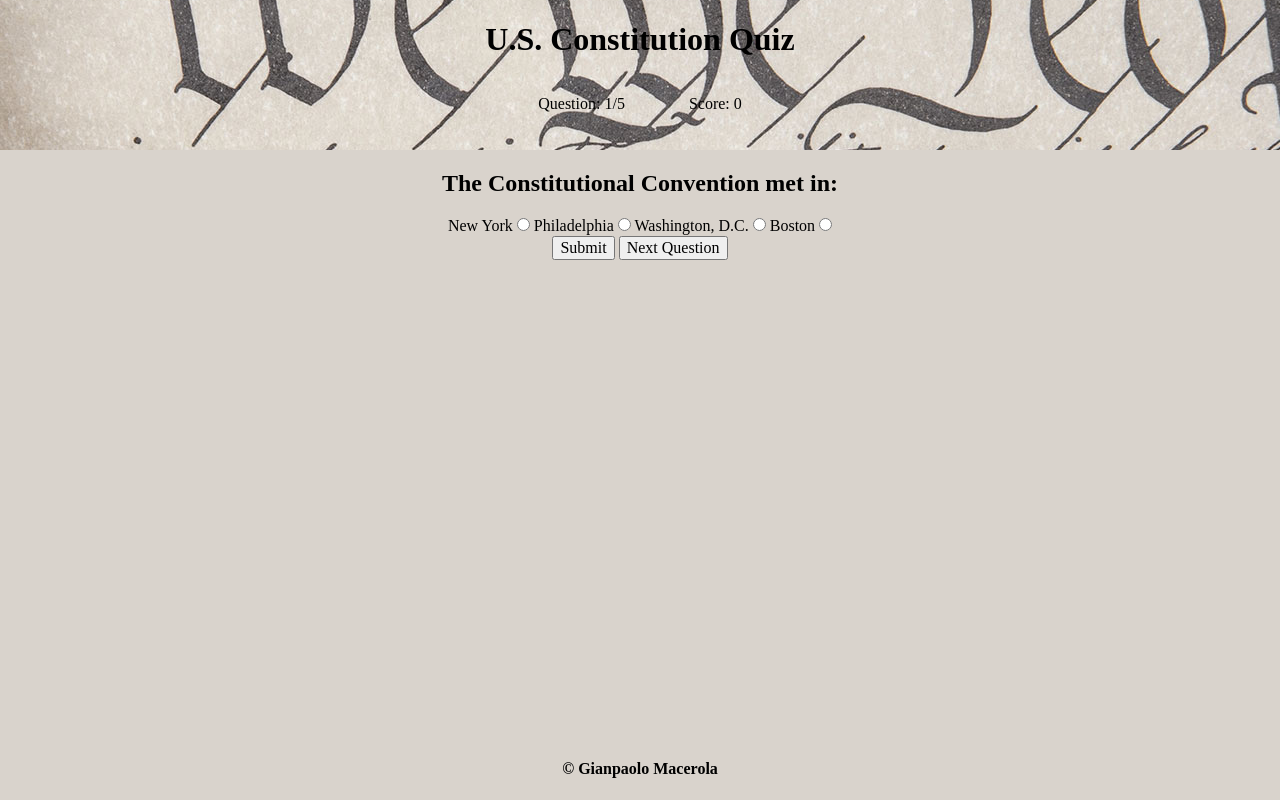
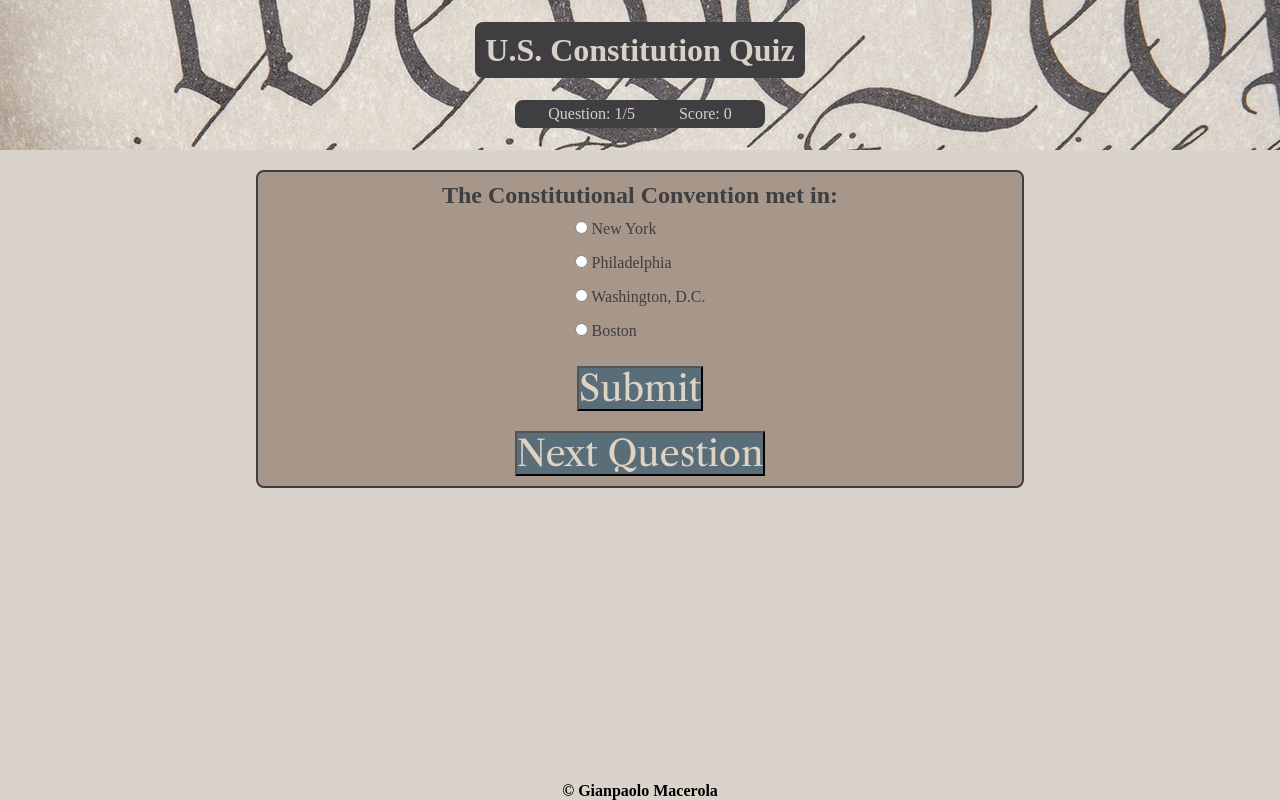
Before and after one commit to gmacerola/quiz-app, a plain HTML site: page index.html in a window 1280 px wide. Both pictures are taken after a click on the button "Start". Drawn offline with nearby package versions, Linux system fonts and the light colour scheme.

Commit message:
Added more css for right wrong

```diff
--- a/index.html
+++ b/index.html
@@ -19,7 +19,7 @@
         </div>
     </header>
 
-    <main>
+    <main class="box">
         <div class="start">
             <h2>How much do you know about the United States Constitution?</h2>
             <img src="images/constitution.jpg">
--- a/index.js
+++ b/index.js
@@ -4,6 +4,112 @@ let correctNum = 0;
 function updateQuesNum () {
     quesNum++;
 }
+
+function startQuiz () {
+    $(".js-startButton").on("click" , function (event) {
+        renderQuestion();
+    })
+}
+
+function renderQuestion () {
+    $(".start").hide();
+    $(".quesNum").text(quesNum + 1);
+    $(".correctNum").text(correctNum);
+    const questionHtml = $(`
+    <div class="questionText">
+        <h2>${STORE[quesNum].question}</h2>
+    </div>
+    `);
+    const choicesHtml = $(`
+        <div>
+            <form>
+                <input type="radio" name="userAnswer" id="0" value="0">
+                <label for="0">${STORE[quesNum].choices[0]}</label>
+                <br>
+                <input type="radio" name="userAnswer" id="1" value="1">
+                <label for="1">${STORE[quesNum].choices[1]}</label>
+                <br>
+                <input type="radio" name="userAnswer" id="2" value="2">
+                <label for="2">${STORE[quesNum].choices[2]}</label>
+                <br>
+                <input type="radio" name="userAnswer" id="3" value="3">
+                <label for="3">${STORE[quesNum].choices[3]}</label>
+            </form>
+        </div>
+    `)
+    const buttonsHtml = $(`
+        <div class="buttons">
+        <button type="submit" class="submit button" id="answer">Submit</button>
+        <button type="button" class="next button" id="next">Next Question</button>
+        </div>
+    `);
+    $(".question").html(questionHtml);
+    $(".choices").html(choicesHtml);
+    $(".buttons").html(buttonsHtml);
+}
+
+function checkAnswer () {
+    $(".buttons").on("click" , ".submit" , function(event) {
+        event.preventDefault();
+        let selected = $('input[name=userAnswer]:checked').val();
+        if (!selected) {
+            alert("Choose an option");
+        } else if (selected == STORE[quesNum].answer) {
+            $(".answer").addClass("correct");
+            $(".answer").html(`
+            <h2>CORRECT</h2>
+            <h3>${STORE[quesNum].funFact}</h3>`);
+            correctNum++;
+        } else {
+            $(".answer").addClass("incorrect");
+            $(".answer").html(`
+            <h2>INCORRECT</h2>
+            <h3>${STORE[quesNum].funFact}</h3>`)
+        }
+    })
+}
+
+function advanceQuestion () {
+    $(".buttons").on("click" , ".next" , function(event) {
+        updateQuesNum();
+        $(".answer").removeClass("correct incorrect");
+        if (quesNum < STORE.length) {
+            $(".answer").html(``);
+            renderQuestion();
+        } else {
+            finalScreen();
+            //$(".question").html(`<h2>Final Score = ${correctNum}</h2>`)
+            //$(".choices").html(``);
+            //$(".buttons").html(``);
+            //$(".answer").html(``);
+        }
+    })
+}
+
+function finalScreen () {
+    $(".question").html(`<h2>You got ${correctNum} out of ${STORE.length} correct.</h2>`)
+    $(".choices").html(`
+        <button type="button" class="restart button" id="restart">Try Again?</button>
+    `)
+    $(".buttons").html(``);
+    $(".answer").html(``);
+    $(".choices").on("click" , ".restart" , function(event) {
+        $(".question").html(``);
+        $(".choices").html(``);
+        quesNum = 0;
+        correctNum = 0;
+        $(".quesNum").text(0);
+        $(".correctNum").text(0);
+        $(".start").show();
+    })
+}
+
+function handleQuiz() {
+    startQuiz ();
+    checkAnswer();
+}
+
+$(handleQuiz);
 
 /*
 function startQuiz () {
@@ -46,103 +152,6 @@ function startQuiz () {
         })
     }
 */
-
-function startQuiz () {
-    $(".js-startButton").on("click" , function (event) {
-        renderQuestion();
-    })
-}
-
-function renderQuestion () {
-    $(".start").hide();
-    $(".quesNum").text(quesNum + 1);
-    $(".correctNum").text(correctNum);
-    const questionHtml = $(`
-    <div class="questionText">
-        <h2>${STORE[quesNum].question}</h2>
-    </div>
-    `);
-    const choicesHtml = $(`
-        <div>
-            <form>
-                <label for="0">${STORE[quesNum].choices[0]}</label>
-                <input type="radio" name="userAnswer" id="0" value="0">
-
-                <label for="1">${STORE[quesNum].choices[1]}</label>
-                <input type="radio" name="userAnswer" id="1" value="1">
-
-                <label for="2">${STORE[quesNum].choices[2]}</label>
-                <input type="radio" name="userAnswer" id="2" value="2">
-
-                <label for="3">${STORE[quesNum].choices[3]}</label>
-                <input type="radio" name="userAnswer" id="3" value="3">
-            </form>
-        </div>
-    `)
-    const buttonsHtml = $(`
-        <div class="buttons">
-        <button type="submit" class="submit" id="answer">Submit</button>
-        <button type="button" class="next" id="next">Next Question</button>
-        </div>
-    `);
-    $(".question").html(questionHtml);
-    $(".choices").html(choicesHtml);
-    $(".buttons").html(buttonsHtml);
-}
-
-function checkAnswer () {
-    $(".buttons").on("click" , ".submit" , function(event) {
-        event.preventDefault();
-        let selected = $('input[name=userAnswer]:checked').val();
-        if (!selected) {
-            alert("Choose an option");
-        } else if (selected == STORE[quesNum].answer) {
-            $(".answer").html(`
-            <h2>CORRECT</h2>
-            <h3>${STORE[quesNum].funFact}</h3>`);
-            correctNum++;
-        } else {
-            $(".answer").html(`
-            <h2>INCORRECT</h2>
-            <h3>${STORE[quesNum].funFact}</h3>`)
-        }
-    })
-}
-
-function advanceQuestion () {
-    $(".buttons").on("click" , ".next" , function(event) {
-        updateQuesNum();
-        console.log(correctNum);
-        if (quesNum < STORE.length) {
-            $(".answer").html(``);
-            renderQuestion();
-        } else {
-            finalScreen();
-            //$(".question").html(`<h2>Final Score = ${correctNum}</h2>`)
-            //$(".choices").html(``);
-            //$(".buttons").html(``);
-            //$(".answer").html(``);
-        }
-    })
-}
-
-function finalScreen () {
-    $(".question").html(`<h2>You got ${correctNum} out of ${STORE.length}</h2>`)
-    $(".choices").html(`
-        <button type="button" class="restart button" id="restart">Try Again?</button>
-    `)
-    $(".buttons").html(``);
-    $(".answer").html(``);
-    $(".choices").on("click" , ".restart" , function(event) {
-        $(".question").html(``);
-        $(".choices").html(``);
-        quesNum = 0;
-        correctNum = 0;
-        $(".quesNum").text(0);
-        $(".correctNum").text(0);
-        $(".start").show();
-    })
-}
 
 /* function renderChoices () {
     for (let i = 0; i < STORE[quesNum].choices.length; i++) {
@@ -228,11 +237,3 @@ function final () {
 
 startQuiz();
 */
-
-function handleQuiz() {
-    startQuiz ();
-    checkAnswer();
-    advanceQuestion();
-}
-
-$(handleQuiz);
--- a/style.css
+++ b/style.css
@@ -2,6 +2,8 @@
 
 * {
     box-sizing: border-box;
+    margin: 0;
+    padding: 0;
   }
 
   body {
@@ -17,23 +19,32 @@
     background-position: center;
     text-align: center;
     height: 150px;
-    margin-bottom: 0;
+    margin-bottom: 20px;
   }
 
   header h1 {
     margin-top: 0px;
     align-self: center;
+    color: #D9D1C7;
+    max-width: 350px;
+    padding: 10px;
+    background-color: #3F3E40;
+    border-radius: 8px;
   }
 
   main {
     display: flex;
     flex-direction: column;
-    justify-content: center;
     align-items: center;
+    min-width: 360px;
+    width: 60%;
     margin-left: auto;
     margin-right: auto;
-    margin-top: 0;
     text-align: center;
+    border: 2px #3F3E40 solid;
+    background-color: #A6978A;
+    border-radius: 8px;
+    color: #3F3E40;
   }
 
   .start {
@@ -46,12 +57,53 @@
 
   .questionAndScore ul {
     text-align: center;
-    padding-left: 0px;
+    background-color: #3F3E40;
+    color: #D9D1C7;
+    max-width: 250px;
+    margin: 0 auto;
+    padding: 5px;
+    border-radius: 8px;
+    font-size: 16px;
   }
 
   .questionAndScore li {
-    margin:0 30px;
+    margin:0 20px;
     display:inline-block;
+  }
+
+  h2 {
+    margin-top: 10px;
+    margin-bottom: 10px;
+  }
+
+.question, .choices, .buttons, .answer {
+  display: flex;
+  flex-direction: column;
+  justify-content: center;
+  align-items: center;
+  width: 60%;
+}
+
+.choices {
+  text-align: left;
+}
+
+input {
+  margin-bottom: 20px;
+}
+
+.correct {
+  color: green;
+  border: 2px green solid;
+  border-radius: 8px;
+  margin-bottom: 10px;
+}
+
+.incorrect {
+  color: red;
+  border: 2px red solid;
+  border-radius: 8px;
+  margin-bottom: 10px;
 }
 
 .button {
@@ -61,6 +113,7 @@
   font-size: 36px;
   text-align: center;
   margin-top: 10px;
+  margin-bottom: 10px;
   font-family: 'Libre Caslon Text', serif;
 }
 
```
Lines whose indentation alone changed are shown as unchanged.
